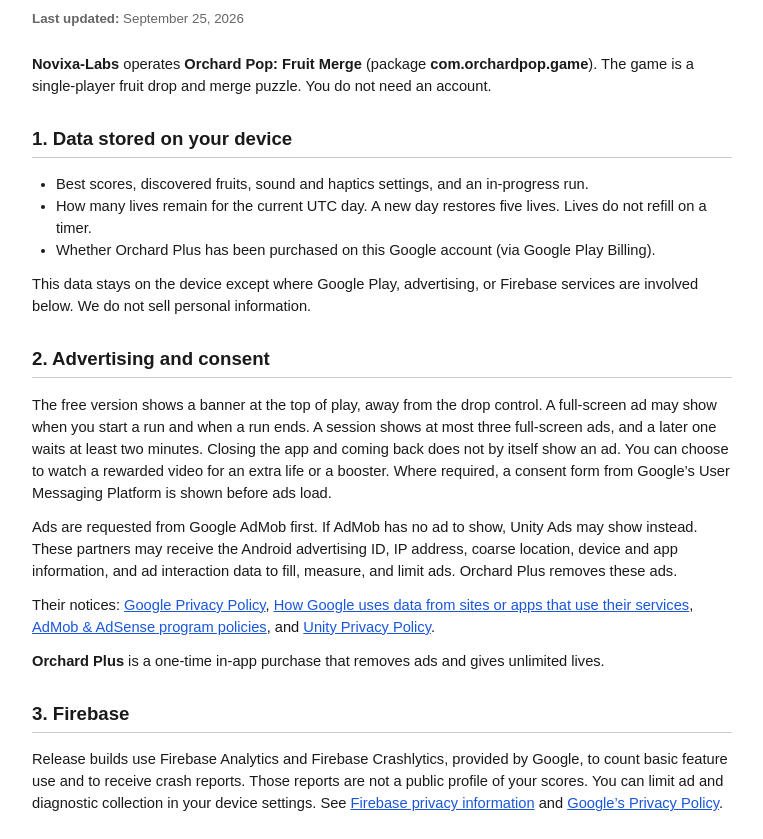
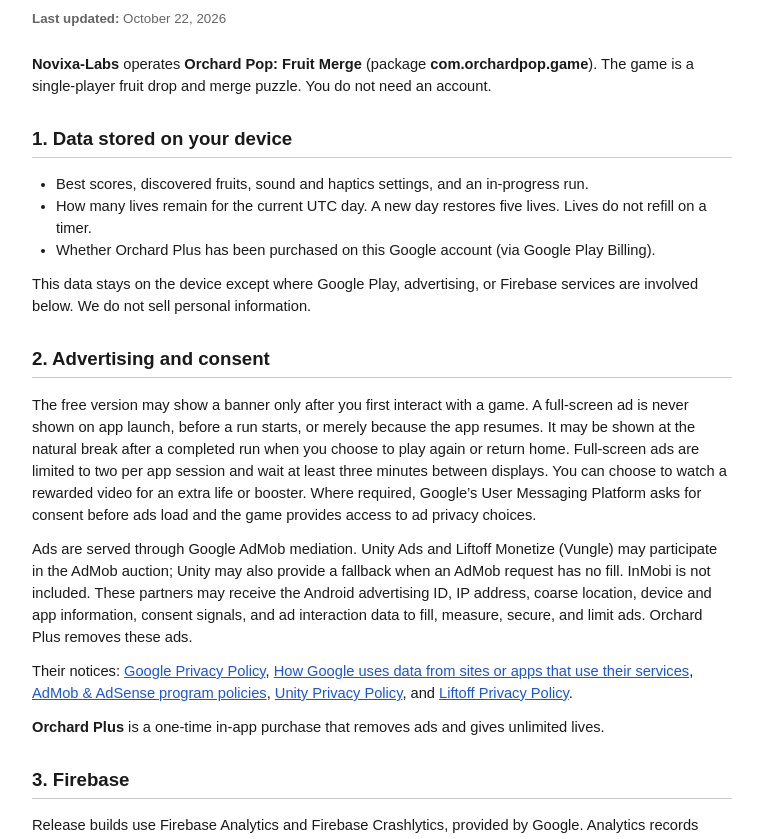
Before and after one commit to Novixa-Labs/web, a plain HTML site: page orchard-pop/privacy.html in a window 1280 px wide. Shown: the part 113-952 px from the top of the page, without its empty margins (258-1021 px from the left). Drawn offline with Linux system fonts and the light colour scheme.

Commit message:
Update Orchard Pop privacy and ad disclosures

```diff
--- a/orchard-pop/privacy.html
+++ b/orchard-pop/privacy.html
@@ -21,7 +21,7 @@
 <main>
 <h1>Privacy Policy</h1>
 <p><strong>Orchard Pop: Fruit Merge</strong></p>
-<p class="meta"><strong>Last updated:</strong> September 25, 2026</p>
+<p class="meta"><strong>Last updated:</strong> October 22, 2026</p>
 <p><strong>Novixa-Labs</strong> operates <strong>Orchard Pop: Fruit Merge</strong> (package <strong>com.orchardpop.game</strong>). The game is a single-player fruit drop and merge puzzle. You do not need an account.</p>
 <h2>1. Data stored on your device</h2>
 <ul>
@@ -31,12 +31,12 @@
 </ul>
 <p>This data stays on the device except where Google Play, advertising, or Firebase services are involved below. We do not sell personal information.</p>
 <h2>2. Advertising and consent</h2>
-<p>The free version shows a banner at the top of play, away from the drop control. A full-screen ad may show when you start a run and when a run ends. A session shows at most three full-screen ads, and a later one waits at least two minutes. Closing the app and coming back does not by itself show an ad. You can choose to watch a rewarded video for an extra life or a booster. Where required, a consent form from Google’s User Messaging Platform is shown before ads load.</p>
-<p>Ads are requested from Google AdMob first. If AdMob has no ad to show, Unity Ads may show instead. These partners may receive the Android advertising ID, IP address, coarse location, device and app information, and ad interaction data to fill, measure, and limit ads. Orchard Plus removes these ads.</p>
-<p>Their notices: <a href="https://policies.google.com/privacy">Google Privacy Policy</a>, <a href="https://policies.google.com/technologies/ads">How Google uses data from sites or apps that use their services</a>, <a href="https://support.google.com/admob/answer/6128543">AdMob &amp; AdSense program policies</a>, and <a href="https://unity.com/legal/privacy-policy">Unity Privacy Policy</a>.</p>
+<p>The free version may show a banner only after you first interact with a game. A full-screen ad is never shown on app launch, before a run starts, or merely because the app resumes. It may be shown at the natural break after a completed run when you choose to play again or return home. Full-screen ads are limited to two per app session and wait at least three minutes between displays. You can choose to watch a rewarded video for an extra life or booster. Where required, Google’s User Messaging Platform asks for consent before ads load and the game provides access to ad privacy choices.</p>
+<p>Ads are served through Google AdMob mediation. Unity Ads and Liftoff Monetize (Vungle) may participate in the AdMob auction; Unity may also provide a fallback when an AdMob request has no fill. InMobi is not included. These partners may receive the Android advertising ID, IP address, coarse location, device and app information, consent signals, and ad interaction data to fill, measure, secure, and limit ads. Orchard Plus removes these ads.</p>
+<p>Their notices: <a href="https://policies.google.com/privacy">Google Privacy Policy</a>, <a href="https://policies.google.com/technologies/ads">How Google uses data from sites or apps that use their services</a>, <a href="https://support.google.com/admob/answer/6128543">AdMob &amp; AdSense program policies</a>, <a href="https://unity.com/legal/privacy-policy">Unity Privacy Policy</a>, and <a href="https://liftoff.io/privacy-policy/">Liftoff Privacy Policy</a>.</p>
 <p><strong>Orchard Plus</strong> is a one-time in-app purchase that removes ads and gives unlimited lives.</p>
 <h2>3. Firebase</h2>
-<p>Release builds use Firebase Analytics and Firebase Crashlytics, provided by Google, to count basic feature use and to receive crash reports. Those reports are not a public profile of your scores. You can limit ad and diagnostic collection in your device settings. See <a href="https://firebase.google.com/support/privacy">Firebase privacy information</a> and <a href="https://policies.google.com/privacy">Google’s Privacy Policy</a>.</p>
+<p>Release builds use Firebase Analytics and Firebase Crashlytics, provided by Google. Analytics records campaign attribution and a limited set of successful gameplay outcomes: a run starting, the first successful drop on an install, a completed-run summary (score and bounded gameplay counts), earned ad rewards, purchases, and actual ad displays. It does not record every tap, movement, physics update, or merge. Crashlytics receives crash diagnostics. These reports are not a public profile of your scores. You can limit ad and diagnostic collection in your device settings. See <a href="https://firebase.google.com/support/privacy">Firebase privacy information</a> and <a href="https://policies.google.com/privacy">Google’s Privacy Policy</a>.</p>
 <h2>4. Purchases</h2>
 <p>Payments are processed by Google Play. We do not receive your card number. Restore purchase uses the same Google account.</p>
 <h2>5. Children</h2>
```
Also changed, not shown: orchard-pop/terms.html (+2 -2 lines).
